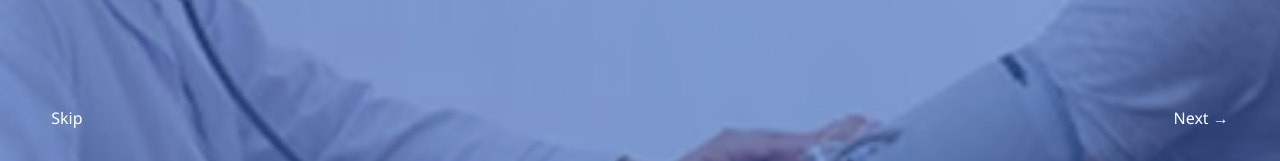
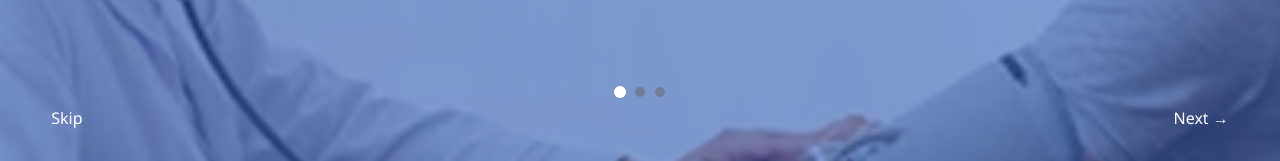
Before and after one commit to aswinlegarcon/trygve-frontend, a React (Vite) app: page / in a window 1280 px wide. Shown: the part 623-784 px from the top of the page. Built offline with nearby package versions, Linux system fonts and the light colour scheme.

Commit message:
Dots implemented

```diff
--- a/src/components/OnboardingPage.tsx
+++ b/src/components/OnboardingPage.tsx
@@ -60,6 +60,21 @@ const OnboardingPage : React.FC = () => {
                             currentScreen === screens.length - 1 &&
                             <button className="onboarding-btn" onClick={() => alert('clicked')}>Get Started</button>
                     }
+                    <div className="onboarding-dots">
+                        {
+                            currentScreen !== 0 && (
+                                screens.map((_, index) => (
+                                    index !== 0 &&
+                                    <span
+                                        key={index}
+                                        className={`onboarding-dot ${currentScreen === index ? 'active' : ''}`}
+                                        onClick={() => setCurrentScreen(index)}
+                                        style={{ cursor: 'pointer' }}
+                                    />
+                                ))
+                            )
+                        }
+                    </div>
                     <div className="onboarding-nav">
                         {
                             currentScreen !== 0 && currentScreen !== screens.length - 1 &&
--- a/src/styles/OnboardingPage.css
+++ b/src/styles/OnboardingPage.css
@@ -85,6 +85,42 @@
   border-radius: 25px;
 }
 
+.onboarding-dots {
+  position: absolute;
+  bottom: 80px;
+  left: 50%;
+  transform: translateX(-50%);
+  display: flex;
+  gap: 10px;
+  z-index: 4;
+}
+
+.onboarding-dot {
+  width: 10px;
+  height: 10px;
+  border-radius: 50%;
+  background: #646363;
+  opacity: 0.5;
+  transition: opacity 0.2s, background 0.2s;
+}
+
+.onboarding-dot.active {
+    scale: 1.2;
+  background: #fff;
+  opacity: 1;
+}
+
+@media (max-width: 600px) {
+  .onboarding-dots {
+    bottom: 56px;
+    gap: 8px;
+  }
+  .onboarding-dot {
+    width: 8px;
+    height: 8px;
+  }
+}
+
 @media (max-width: 600px) {
   .onboarding-content {
     max-width: 95vw;
```
